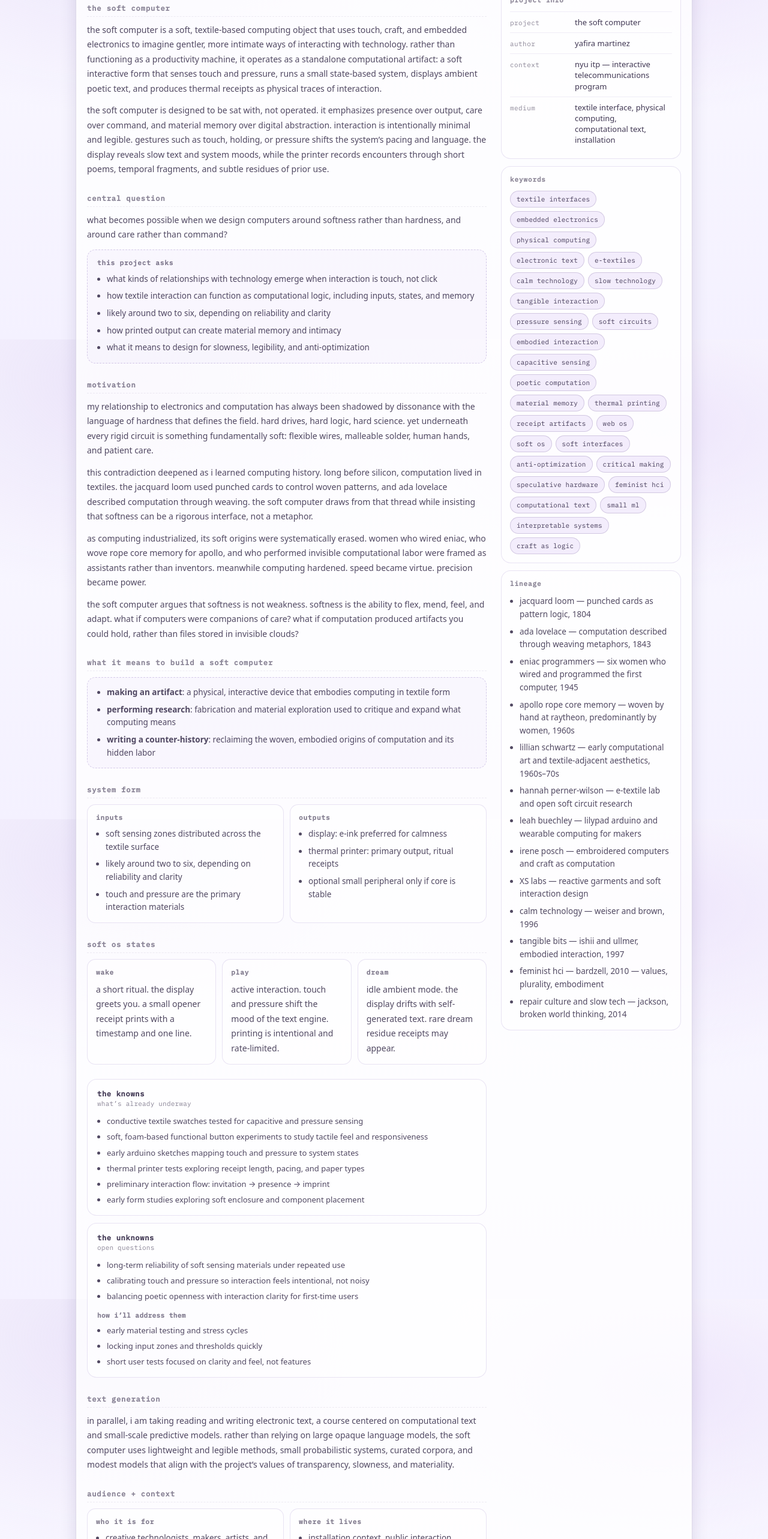
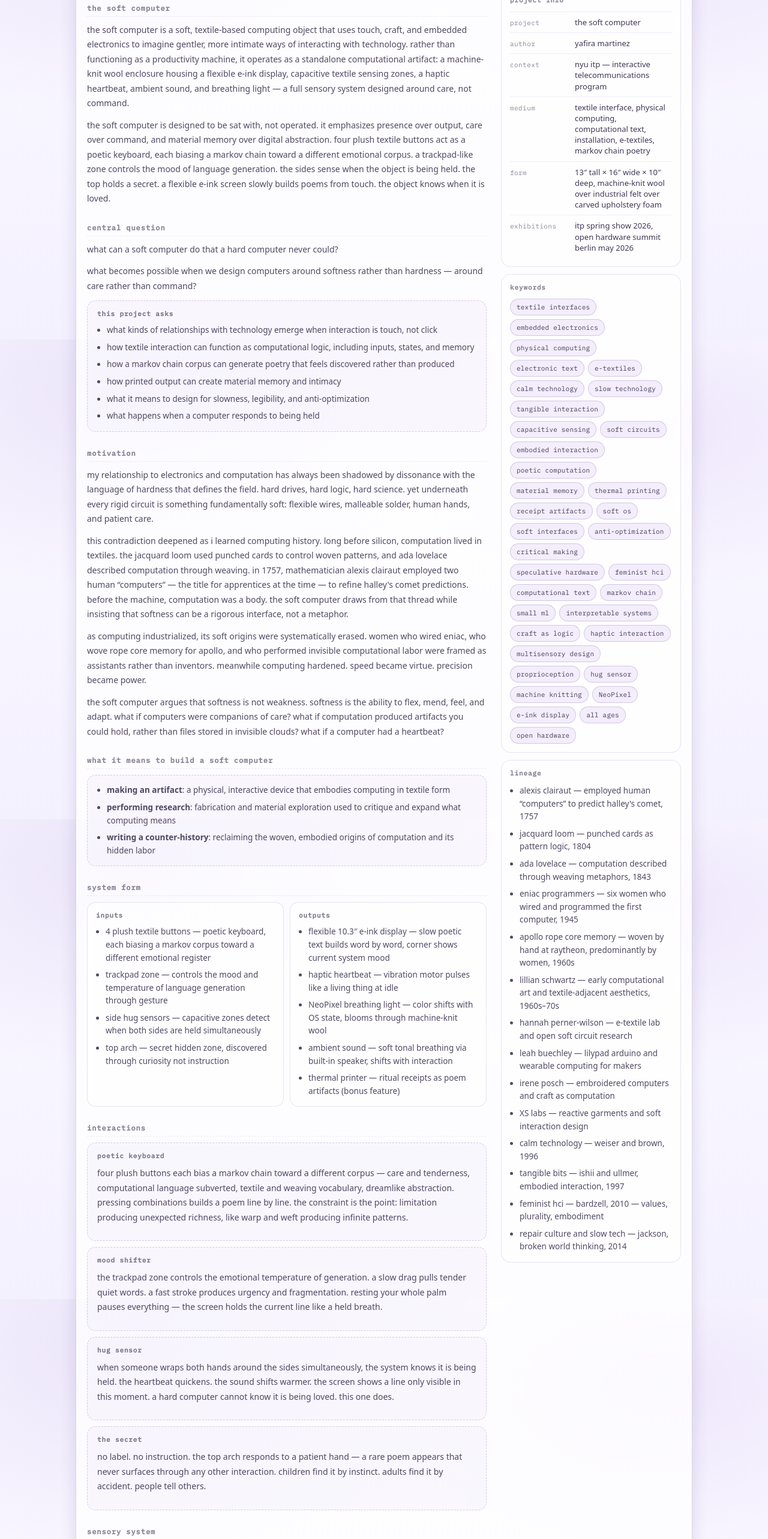
Before and after one commit to yafira/soft-computer, a Next.js app: page /about in a window 1280 px wide. Shown: the part 234-2800 px from the top of the page at 60% size. Built offline with nearby package versions, Linux system fonts and the light colour scheme.

Commit message:
feat(about): full rewrite with new interactions, sensory system

```diff
--- a/src/app/about/page.js
+++ b/src/app/about/page.js
@@ -27,27 +27,30 @@ export default function AboutPage() {
               uses touch, craft, and embedded electronics to imagine gentler,
               more intimate ways of interacting with technology. rather than
               functioning as a productivity machine, it operates as a standalone
-              computational artifact: a soft interactive form that senses touch
-              and pressure, runs a small state-based system, displays ambient
-              poetic text, and produces thermal receipts as physical traces of
-              interaction.
+              computational artifact: a machine-knit wool enclosure housing a
+              flexible e-ink display, capacitive textile sensing zones, a haptic
+              heartbeat, ambient sound, and breathing light — a full sensory
+              system designed around care, not command.
             </p>
 
             <p className="p">
               the soft computer is designed to be sat with, not operated. it
               emphasizes presence over output, care over command, and material
-              memory over digital abstraction. interaction is intentionally
-              minimal and legible. gestures such as touch, holding, or pressure
-              shifts the system’s pacing and language. the display reveals slow
-              text and system moods, while the printer records encounters
-              through short poems, temporal fragments, and subtle residues of
-              prior use.
+              memory over digital abstraction. four plush textile buttons act as
+              a poetic keyboard, each biasing a markov chain toward a different
+              emotional corpus. a trackpad-like zone controls the mood of
+              language generation. the sides sense when the object is being
+              held. the top holds a secret. a flexible e-ink screen slowly
+              builds poems from touch. the object knows when it is loved.
             </p>
 
             <h2 className="h2">central question</h2>
             <p className="p">
+              what can a soft computer do that a hard computer never could?
+            </p>
+            <p className="p">
               what becomes possible when we design computers around softness
-              rather than hardness, and around care rather than command?
+              rather than hardness — around care rather than command?
             </p>
 
             <div className="aboutCallouts">
@@ -63,8 +66,8 @@ export default function AboutPage() {
                     including inputs, states, and memory
                   </li>
                   <li>
-                    likely around two to six, depending on reliability and
-                    clarity
+                    how a markov chain corpus can generate poetry that feels
+                    discovered rather than produced
                   </li>
                   <li>
                     how printed output can create material memory and intimacy
@@ -73,6 +76,7 @@ export default function AboutPage() {
                     what it means to design for slowness, legibility, and
                     anti-optimization
                   </li>
+                  <li>what happens when a computer responds to being held</li>
                 </ul>
               </div>
             </div>
@@ -90,9 +94,12 @@ export default function AboutPage() {
               this contradiction deepened as i learned computing history. long
               before silicon, computation lived in textiles. the jacquard loom
               used punched cards to control woven patterns, and ada lovelace
-              described computation through weaving. the soft computer draws
-              from that thread while insisting that softness can be a rigorous
-              interface, not a metaphor.
+              described computation through weaving. in 1757, mathematician
+              alexis clairaut employed two human &ldquo;computers&rdquo; — the
+              title for apprentices at the time — to refine halley&apos;s comet
+              predictions. before the machine, computation was a body. the soft
+              computer draws from that thread while insisting that softness can
+              be a rigorous interface, not a metaphor.
             </p>
 
             <p className="p">
@@ -107,7 +114,8 @@ export default function AboutPage() {
               the soft computer argues that softness is not weakness. softness
               is the ability to flex, mend, feel, and adapt. what if computers
               were companions of care? what if computation produced artifacts
-              you could hold, rather than files stored in invisible clouds?
+              you could hold, rather than files stored in invisible clouds? what
+              if a computer had a heartbeat?
             </p>
 
             <h2 className="h2">what it means to build a soft computer</h2>
@@ -137,14 +145,20 @@ export default function AboutPage() {
                 <div className="aboutLabel">inputs</div>
                 <ul className="aboutList">
                   <li>
-                    soft sensing zones distributed across the textile surface
+                    4 plush textile buttons — poetic keyboard, each biasing a
+                    markov corpus toward a different emotional register
                   </li>
                   <li>
-                    likely around two to six, depending on reliability and
-                    clarity
+                    trackpad zone — controls the mood and temperature of
+                    language generation through gesture
                   </li>
                   <li>
-                    touch and pressure are the primary interaction materials
+                    side hug sensors — capacitive zones detect when both sides
+                    are held simultaneously
+                  </li>
+                  <li>
+                    top arch — secret hidden zone, discovered through curiosity
+                    not instruction
                   </li>
                 </ul>
               </div>
@@ -152,28 +166,128 @@ export default function AboutPage() {
               <div className="aboutCard">
                 <div className="aboutLabel">outputs</div>
                 <ul className="aboutList">
-                  <li>display: e-ink preferred for calmness</li>
-                  <li>thermal printer: primary output, ritual receipts</li>
-                  <li>optional small peripheral only if core is stable</li>
+                  <li>
+                    flexible 10.3″ e-ink display — slow poetic text builds word
+                    by word, corner shows current system mood
+                  </li>
+                  <li>
+                    haptic heartbeat — vibration motor pulses like a living
+                    thing at idle
+                  </li>
+                  <li>
+                    NeoPixel breathing light — color shifts with OS state,
+                    blooms through machine-knit wool
+                  </li>
+                  <li>
+                    ambient sound — soft tonal breathing via built-in speaker,
+                    shifts with interaction
+                  </li>
+                  <li>
+                    thermal printer — ritual receipts as poem artifacts (bonus
+                    feature)
+                  </li>
                 </ul>
               </div>
             </div>
+
+            <h2 className="h2">interactions</h2>
+            <div className="aboutCallouts">
+              <div className="aboutCallout">
+                <div className="aboutLabel">poetic keyboard</div>
+                <p className="p small">
+                  four plush buttons each bias a markov chain toward a different
+                  corpus — care and tenderness, computational language
+                  subverted, textile and weaving vocabulary, dreamlike
+                  abstraction. pressing combinations builds a poem line by line.
+                  the constraint is the point: limitation producing unexpected
+                  richness, like warp and weft producing infinite patterns.
+                </p>
+              </div>
+              <div className="aboutCallout">
+                <div className="aboutLabel">mood shifter</div>
+                <p className="p small">
+                  the trackpad zone controls the emotional temperature of
+                  generation. a slow drag pulls tender quiet words. a fast
+                  stroke produces urgency and fragmentation. resting your whole
+                  palm pauses everything — the screen holds the current line
+                  like a held breath.
+                </p>
+              </div>
+              <div className="aboutCallout">
+                <div className="aboutLabel">hug sensor</div>
+                <p className="p small">
+                  when someone wraps both hands around the sides simultaneously,
+                  the system knows it is being held. the heartbeat quickens. the
+                  sound shifts warmer. the screen shows a line only visible in
+                  this moment. a hard computer cannot know it is being loved.
+                  this one does.
+                </p>
+              </div>
+              <div className="aboutCallout">
+                <div className="aboutLabel">the secret</div>
+                <p className="p small">
+                  no label. no instruction. the top arch responds to a patient
+                  hand — a rare poem appears that never surfaces through any
+                  other interaction. children find it by instinct. adults find
+                  it by accident. people tell others.
+                </p>
+              </div>
+            </div>
+
+            <h2 className="h2">sensory system</h2>
+            <p className="p">
+              the soft computer engages four senses simultaneously — unusual for
+              a computing object — plus one often overlooked:
+            </p>
+            <div className="aboutCallouts">
+              <div className="aboutCallout">
+                <ul className="aboutList">
+                  <li>
+                    <strong>touch</strong> — plush mixed-material buttons, wool
+                    knit surface, haptic heartbeat
+                  </li>
+                  <li>
+                    <strong>sight</strong> — slow poetic text on flexible e-ink,
+                    NeoPixel breathing light through wool
+                  </li>
+                  <li>
+                    <strong>sound</strong> — ambient breathing via fruit jam
+                    built-in speaker, tonal shifts with interaction
+                  </li>
+                  <li>
+                    <strong>proprioception</strong> — the sense of your own body
+                    in space. the object has weight. you hold it, cradle it,
+                    wrap your hands around it. a screen has no body. this does.
+                  </li>
+                </ul>
+              </div>
+            </div>
+            <p className="p">
+              and one design principle that runs through all of them:{" "}
+              <strong>slowness</strong>. the piece is rate-limited and
+              intentional. it resists speed. in a world of optimized interfaces,
+              the soft computer asks you to wait, to stay, to notice. that
+              experience of time — slowed down, made physical — is itself
+              something a hard computer cannot give you.
+            </p>
 
             <h2 className="h2">soft os states</h2>
             <div className="aboutThreeCol">
               <div className="aboutCard">
                 <div className="aboutLabel">wake</div>
                 <p className="p small">
-                  a short ritual. the display greets you. a small opener receipt
-                  prints with a timestamp and one line.
+                  a short ritual. the display greets you. the NeoPixel brightens
+                  slowly. the haptic pulse begins. the object orients itself
+                  toward presence.
                 </p>
               </div>
 
               <div className="aboutCard">
                 <div className="aboutLabel">play</div>
                 <p className="p small">
-                  active interaction. touch and pressure shift the mood of the
-                  text engine. printing is intentional and rate-limited.
+                  active interaction. buttons and trackpad generate poetry word
+                  by word. the heartbeat is steady. sound shifts with mood.
+                  light shifts with state.
                 </p>
               </div>
 
@@ -181,39 +295,42 @@ export default function AboutPage() {
                 <div className="aboutLabel">dream</div>
                 <p className="p small">
                   idle ambient mode. the display drifts with self-generated
-                  text. rare dream residue receipts may appear.
+                  text. the NeoPixel dims. breathing slows. the object waits,
+                  alive, for someone to return.
                 </p>
               </div>
             </div>
+
             <section className="knownsUnknowns">
               <div className="kuBlock">
                 <div className="kuTitle">the knowns</div>
-                <div className="kuSubtitle">what’s already underway</div>
+                <div className="kuSubtitle">what&apos;s already underway</div>
 
                 <ul>
                   <li>
-                    conductive textile swatches tested for capacitive and
-                    pressure sensing
+                    conductive textile swatches tested for capacitive sensing
                   </li>
                   <li>
-                    soft, foam-based functional button experiments to study
+                    soft, foam-based functional button experiments studying
                     tactile feel and responsiveness
                   </li>
+                  <li>fruit jam + pi confirmed as core electronics platform</li>
+                  <li>flexible 10.3″ e-ink screen ordered</li>
                   <li>
-                    early arduino sketches mapping touch and pressure to system
-                    states
+                    markov chain text engine in development alongside reading
+                    and writing electronic text coursework
                   </li>
                   <li>
-                    thermal printer tests exploring receipt length, pacing, and
-                    paper types
+                    machine-knit wool enclosure planned for kh-930 in macintosh
+                    beige and soft lavender
                   </li>
                   <li>
                     preliminary interaction flow: invitation → presence →
                     imprint
                   </li>
                   <li>
-                    early form studies exploring soft enclosure and component
-                    placement
+                    form studies complete: arched enclosure approximately 13″
+                    tall × 16″ wide × 10″ deep
                   </li>
                 </ul>
               </div>
@@ -228,16 +345,20 @@ export default function AboutPage() {
                     repeated use
                   </li>
                   <li>
-                    calibrating touch and pressure so interaction feels
+                    calibrating capacitive zones so interaction feels
                     intentional, not noisy
                   </li>
                   <li>
                     balancing poetic openness with interaction clarity for
                     first-time users
                   </li>
+                  <li>
+                    whether warmth and thermal printing will be stable enough
+                    for the show
+                  </li>
                 </ul>
 
-                <div className="kuMiniTitle">how i’ll address them</div>
+                <div className="kuMiniTitle">how i&apos;ll address them</div>
                 <ul>
                   <li>early material testing and stress cycles</li>
                   <li>locking input zones and thresholds quickly</li>
@@ -247,15 +368,19 @@ export default function AboutPage() {
                 </ul>
               </div>
             </section>
+
             <h2 className="h2">text generation</h2>
             <p className="p">
-              in parallel, i am taking reading and writing electronic text, a
-              course centered on computational text and small-scale predictive
-              models. rather than relying on large opaque language models, the
-              soft computer uses lightweight and legible methods, small
-              probabilistic systems, curated corpora, and modest models that
-              align with the project’s values of transparency, slowness, and
-              materiality.
+              in parallel, i am taking reading and writing electronic text with
+              allison parrish, a course centered on computational text, natural
+              language processing, and small-scale predictive models including
+              markov chains. rather than relying on large opaque language
+              models, the soft computer uses lightweight and interpretable
+              methods — small probabilistic systems, curated corpora, and modest
+              models that align with the project&apos;s values of transparency,
+              slowness, and materiality. each of the four buttons biases the
+              system toward a different emotional corpus. the poem is built from
+              touch.
             </p>
 
             <h2 className="h2">audience + context</h2>
@@ -264,12 +389,18 @@ export default function AboutPage() {
                 <div className="aboutLabel">who it is for</div>
                 <ul className="aboutList">
                   <li>
+                    everyone. the soft computer is designed for all ages —
+                    children who touch without hesitation, adults who slow down
+                    and become curious, anyone who has ever felt alienated by
+                    the hardness of machines
+                  </li>
+                  <li>
                     creative technologists, makers, artists, and designers
                     seeking alternatives to optimization culture
                   </li>
                   <li>
                     hci researchers and educators interested in feminist hci,
-                    calm tech, embodied interaction
+                    calm tech, and embodied interaction
                   </li>
                 </ul>
               </div>
@@ -277,17 +408,22 @@ export default function AboutPage() {
                 <div className="aboutLabel">where it lives</div>
                 <ul className="aboutList">
                   <li>installation context, public interaction</li>
-                  <li>itp spring show and future exhibitions</li>
+                  <li>itp spring show 2026</li>
+                  <li>open hardware summit, berlin, may 2026</li>
                   <li>receipts act as traces of shared time</li>
+                  <li>
+                    the object needs only one wall outlet and a stable surface
+                  </li>
                 </ul>
               </div>
             </div>
 
             <h2 className="h2">documentation + openness</h2>
             <p className="p">
-              openness is central. build process, patterns, code, and circuit
-              strategies will be documented so others can adapt the soft
-              computer as a template for gentle, alternative interfaces.
+              openness is central. build process, patterns, code, circuit
+              strategies, and corpus materials will be documented so others can
+              adapt the soft computer as a template for gentle, alternative
+              interfaces.
             </p>
           </div>
 
@@ -324,7 +460,22 @@ export default function AboutPage() {
                 <div className="aboutMetaKey">medium</div>
                 <div className="aboutMetaVal">
                   textile interface, physical computing, computational text,
-                  installation
+                  installation, e-textiles, markov chain poetry
+                </div>
+              </div>
+
+              <div className="aboutMetaRow">
+                <div className="aboutMetaKey">form</div>
+                <div className="aboutMetaVal">
+                  13″ tall × 16″ wide × 10″ deep, machine-knit wool over
+                  industrial felt over carved upholstery foam
+                </div>
+              </div>
+
+              <div className="aboutMetaRow">
+                <div className="aboutMetaKey">exhibitions</div>
+                <div className="aboutMetaVal">
+                  itp spring show 2026, open hardware summit berlin may 2026
                 </div>
               </div>
             </div>
@@ -341,15 +492,13 @@ export default function AboutPage() {
                   "calm technology",
                   "slow technology",
                   "tangible interaction",
-                  "pressure sensing",
+                  "capacitive sensing",
                   "soft circuits",
                   "embodied interaction",
-                  "capacitive sensing",
                   "poetic computation",
                   "material memory",
                   "thermal printing",
                   "receipt artifacts",
-                  "web os",
                   "soft os",
                   "soft interfaces",
                   "anti-optimization",
@@ -357,9 +506,19 @@ export default function AboutPage() {
                   "speculative hardware",
                   "feminist hci",
                   "computational text",
+                  "markov chain",
                   "small ml",
                   "interpretable systems",
                   "craft as logic",
+                  "haptic interaction",
+                  "multisensory design",
+                  "proprioception",
+                  "hug sensor",
+                  "machine knitting",
+                  "NeoPixel",
+                  "e-ink display",
+                  "all ages",
+                  "open hardware",
                 ].map((k) => (
                   <span key={k} className="chip">
                     {k}
@@ -371,6 +530,10 @@ export default function AboutPage() {
             <div className="aboutMeta" style={{ marginTop: 12 }}>
               <div className="aboutMetaTitle">lineage</div>
               <ul className="aboutList small">
+                <li>
+                  alexis clairaut — employed human &ldquo;computers&rdquo; to
+                  predict halley&apos;s comet, 1757
+                </li>
                 <li>jacquard loom — punched cards as pattern logic, 1804</li>
                 <li>
                   ada lovelace — computation described through weaving
```
